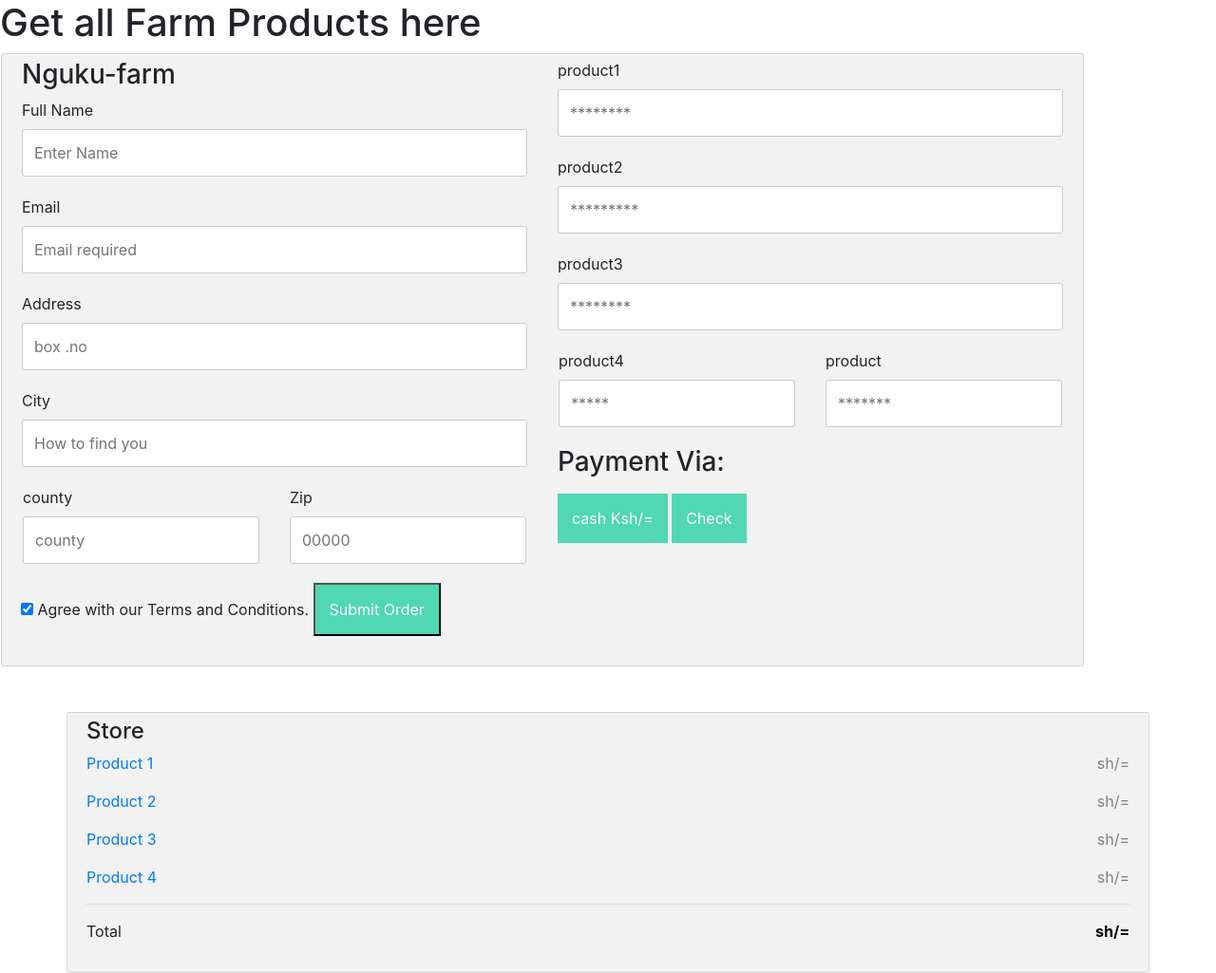
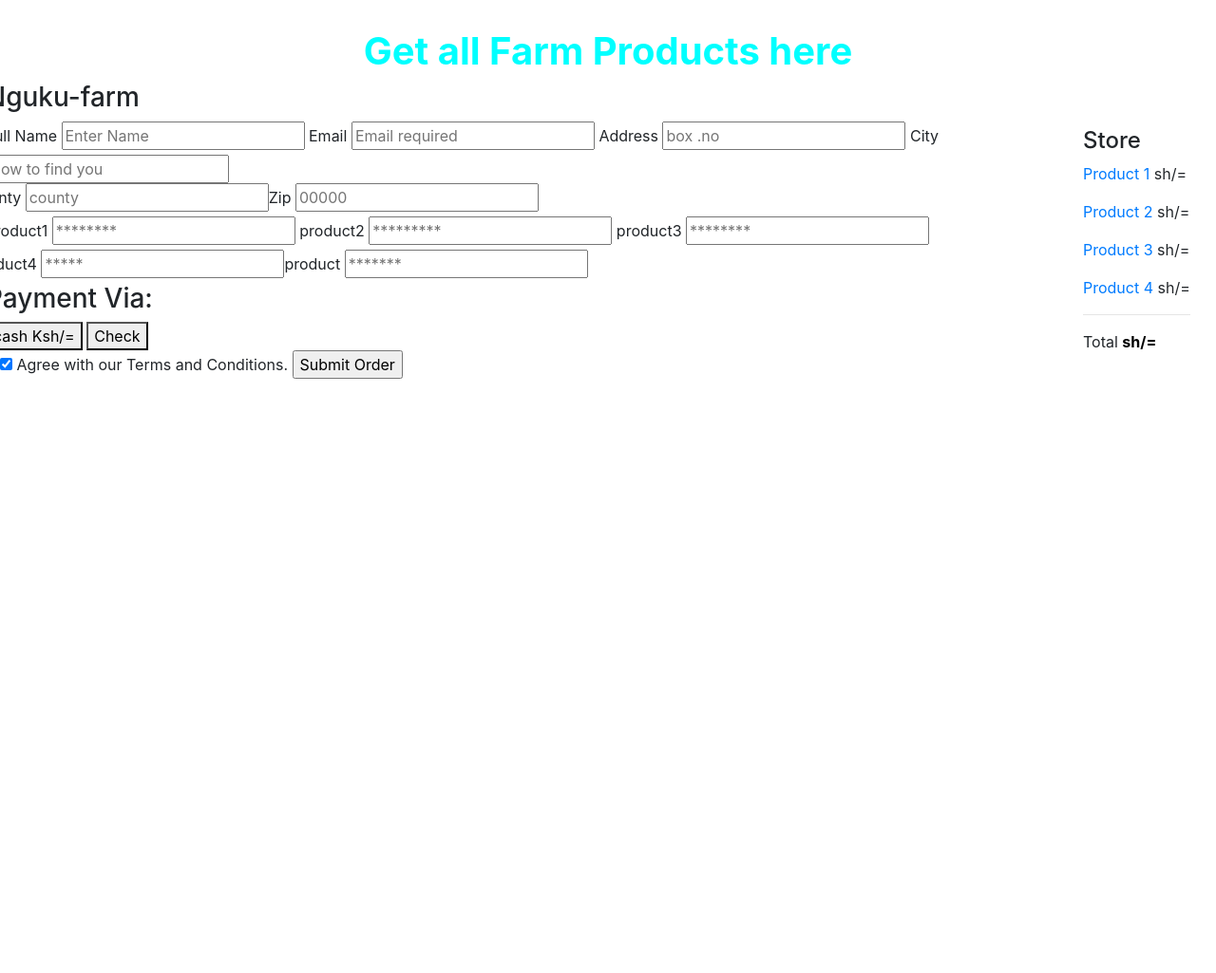
Before and after one commit to Dekoworld/NGUKU-FARM, a PHP site: page /order.html in a window 1280 px wide. Shown: the whole page at 95% size. After the commit the page ends 399 px from the top, so only its background shows below. Run offline with PHP 8.4, Linux system fonts and the light colour scheme.

Commit message:
Edit the images in the index file.

```diff
--- a/css/styles.css
+++ b/css/styles.css
@@ -1,158 +1,74 @@
-button {
-    background-color: #50D7B3 ;
-    color: white;
-    padding: 14px 15px;
-    margin: 8px 0;
-    border: none;
-    cursor: pointer;
-    width: auto;
-  }
-  .btn-order{
-    width: auto;
-    background-color: #50D7B3;
-    color: white;
-    padding: 14px 15px;
+body{
+  background-image: url('');
+  background-repeat: no-repeat;
+  background-size: 100%;
+  z-index: -40;
+}
 
-  }
+h1{
+padding-top:30px;
+text-align: center;
+color:cyan;
+font-weight: bolder;
+}
 
+#farm{
+  text-align:center;
+  padding-top:10%;
+  font-size: 30px;
+  color:blue;
+}
+.service {
+  text-align: center;
+}
 
-  button:hover {
-    opacity: 0.8;
-  }
-/*
-  form styling and layout */
-  .row {
-    display: -ms-flexbox;
-    display: flex;
-  }
+.service h1{
+  padding: 4% 0% 1% 0%;
+  text-align: center;
+  text-transform: uppercase;
+  font-weight: 600;
+  font-size:28px;
+  color:black;
+}
 
-  .col-25 {
-    -ms-flex: 25%;
-    flex: 25%;
-  }
+.service h5{
+  padding: 4% 0% 1% 0%;
+  text-transform: uppercase;
+  font-weight: 600;
+  font-size:16px;
+  color:black;
+}
 
-  .col-50 {
-    -ms-flex: 50%;
-    flex: 50%;
-  }
+.well{
+  padding: 4% 0% 1% 0%;
+  text-transform: uppercase;
+  font-weight: 600;
+  font-size:16px;
+  color:black;
+  background-color: red;
+}
 
-  .col-25,
-  .col-50,
-  .col-75 {
-    padding: 0 16px;
-  }
+/* .click1{
+  width: 100%;
+}
 
-  .container {
-    background-color: #f2f2f2;
-    padding: 5px 20px 15px 20px;
-    border: 1px solid lightgrey;
-    border-radius: 3px;
-  }
+.click2{
+  width: 105%;
+}
+.click3{
+  width:100%;
+}
 
-  input[type=text] {
-    width: 100%;
-    margin-bottom: 20px;
-    padding: 12px;
-    border: 1px solid #ccc;
-    border-radius: 3px;
-  }
-  .btn {
-    background-color: #4CAF50;
-    color: white;
-    padding: 12px;
-    margin: 10px 0;
-    border: none;
-    width: 100%;
-    border-radius: 3px;
-    cursor: pointer;
-    font-size: 17px;
-  }
-  span.price {
-    float: right;
-    color: grey;
-  }
+.click4{
+  width:100%;
+} */
+.card1{
+  width:780px;
+  margin-left: 150px;
+}
+.jumbotron{
+  background-image: url("../images/bg2.jpg");
+  background-size: cover;
+  background-repeat: no-repeat;
 
-
-
-
-
-
-
-
-
-
-
-
-
-
-
-
-
-
-
-
-
-
-
-
-
-
-
-
-
-
-
-
-
-
-
-
-
-
-
-
-
-
-
-
-
-
-
-
-
-
-
-
-
-
-
-
-
-
-
-
-
-
-
-
-
-
-
-
-
-
-
-
-
-
-
-
-
-
-
-
-
-@media (max-width: 800px) {
-    .row {
-      flex-direction: column-reverse;
-    }
+}
```
